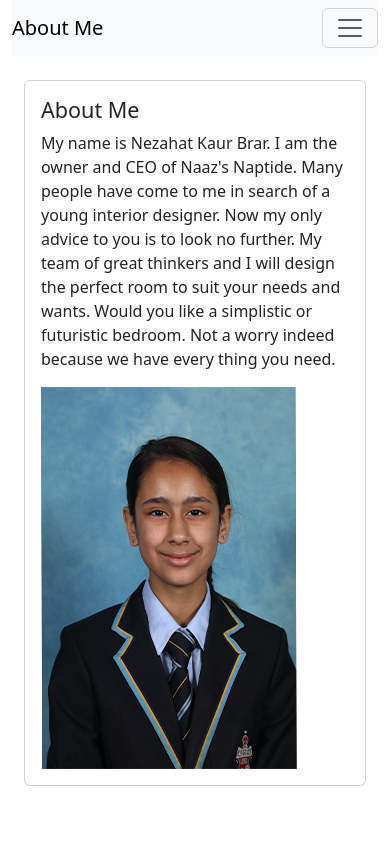
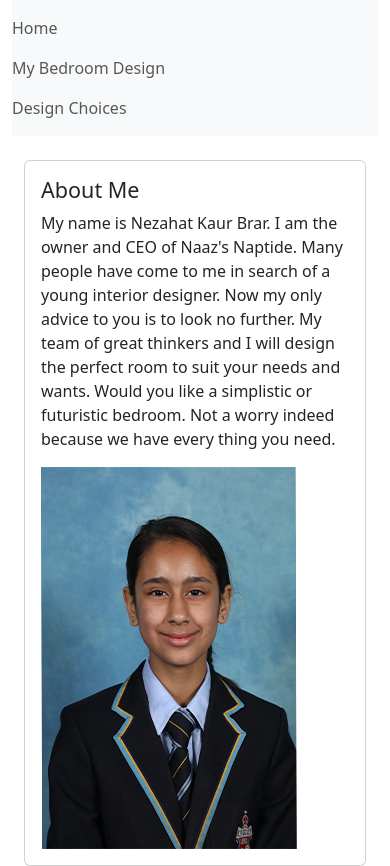
Before and after one commit to naaz-brar/DT-Room-Design, a plain HTML site: page about-me.html in a window 390 px wide. Before the commit the page ends 844 px from the top, so only its background shows below. Drawn offline with nearby package versions, Linux system fonts and the light colour scheme.

Commit message:
test nav

```diff
--- a/about-me.html
+++ b/about-me.html
@@ -10,11 +10,6 @@
 <body>
 <div class="container">
     <nav class="navbar navbar-expand-lg navbar-light bg-light">
-        <a class="navbar-brand" href="#">About Me</a>
-        <button class="navbar-toggler" type="button" data-toggle="collapse" data-target="#navbarSupportedContent" aria-controls="navbarSupportedContent" aria-expanded="false" aria-label="Toggle navigation">
-            <span class="navbar-toggler-icon"></span>
-        </button>
-        <div class="collapse navbar-collapse" id="navbarSupportedContent">
         <ul class="navbar-nav mr-auto">
             <li class="nav-item">
                 <a class="nav-link" href="index.html">Home</a>
@@ -26,7 +21,6 @@
                 <a class="nav-link" href="design-choices.html">Design Choices</a>
             </li>
         </ul>
-        </div>
     </nav>
 
 
```
Lines whose indentation alone changed are shown as unchanged.
